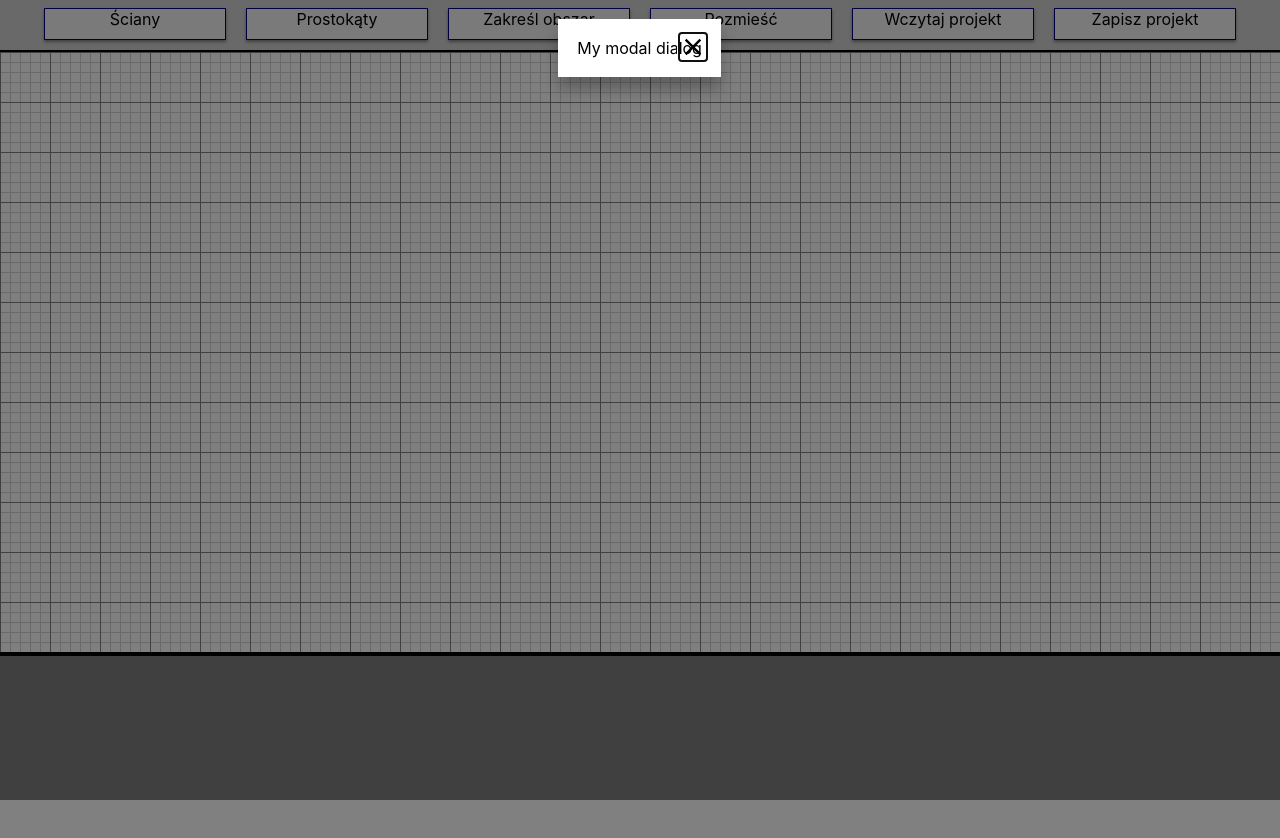
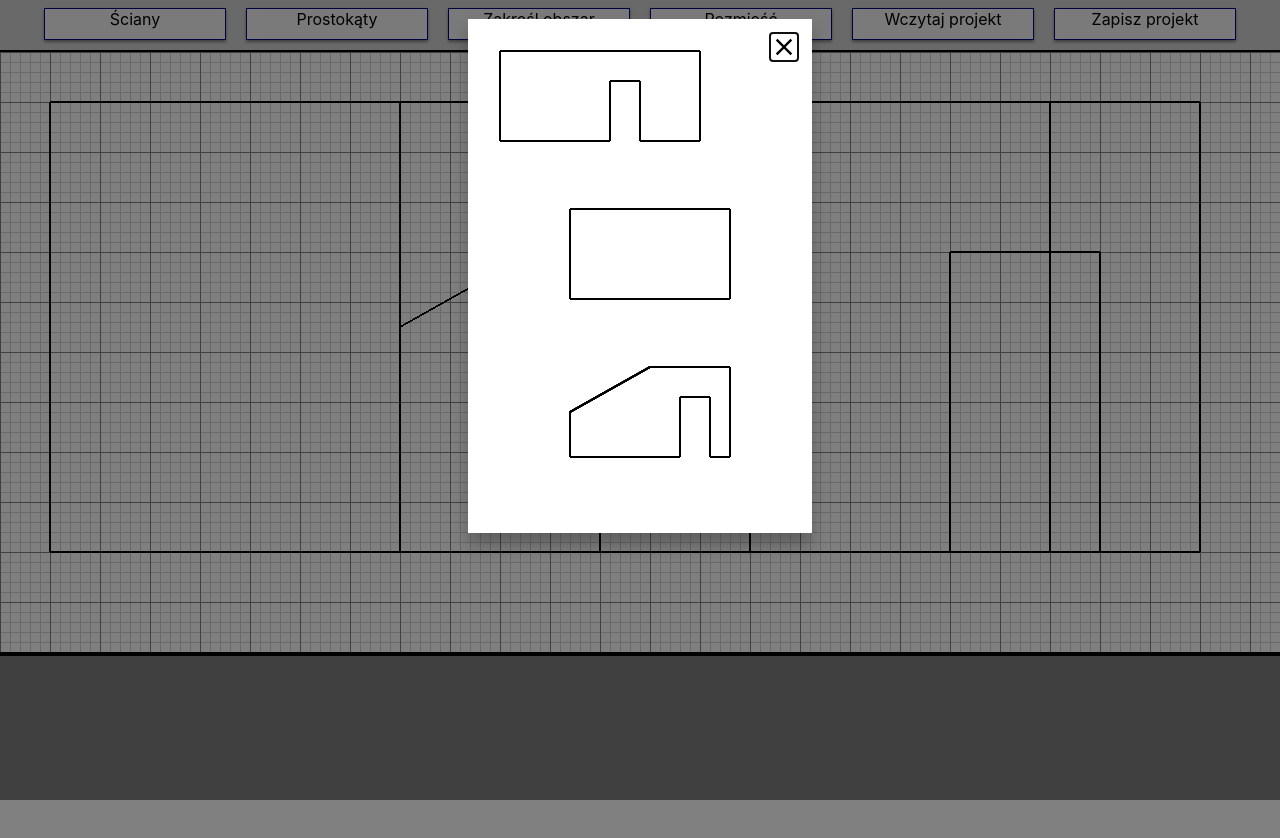
Before and after one commit to piotrekobi/Interior-Decorator-Project, a React (Create React App) app in the folder frontend/: page / in a window 1280 px wide. Both pictures are taken after a click on the item "Ściany". Shown: the top 838 px of the page. Built offline with nearby package versions, Linux system fonts and the light colour scheme.

Commit message:
Add showing walls in wall picker sub-menu

```diff
--- a/frontend/package.json
+++ b/frontend/package.json
@@ -6,8 +6,10 @@
     "@testing-library/jest-dom": "^5.16.1",
     "@testing-library/react": "^12.1.2",
     "@testing-library/user-event": "^13.5.0",
+    "lodash.clonedeep": "^4.5.0",
     "react": "^17.0.2",
     "react-dom": "^17.0.2",
+    "react-grid-layout": "^1.3.0",
     "react-modal": "^3.14.4",
     "react-responsive-modal": "^6.2.0",
     "react-scripts": "^4.0.3",
--- /dev/null
+++ b/frontend/public/walls.json
@@ -0,0 +1,135 @@
+[
+  {
+    "vertices": [
+      {
+        "x": 50,
+        "y": 50
+      },
+      {
+        "x": 1050,
+        "y": 50
+      },
+      {
+        "x": 1050,
+        "y": 500
+      },
+      {
+        "x": 750,
+        "y": 500
+      },
+      {
+        "x": 750,
+        "y": 200
+      },
+      {
+        "x": 600,
+        "y": 200
+      },
+      {
+        "x": 600,
+        "y": 500
+      },
+      {
+        "x": 50,
+        "y": 500
+      }
+    ],
+    "top": 50,
+    "bottom": 500,
+    "left": 400,
+    "right": 1200,
+    "topleft": [],
+    "topright": [],
+    "holes": []
+  },
+  {
+    "vertices": [
+      {
+        "x": 400,
+        "y": 50
+      },
+      {
+        "x": 1200,
+        "y": 50
+      },
+      {
+        "x": 1200,
+        "y": 500
+      },
+      {
+        "x": 400,
+        "y": 500
+      }
+    ],
+    "top": 50,
+    "bottom": 500,
+    "left": 400,
+    "right": 1200,
+    "topleft": [],
+    "topright": [],
+    "holes": []
+  },
+  {
+    "vertices": [
+      {
+        "x": 400,
+        "y": 275
+      },
+      {
+        "x": 800,
+        "y": 50
+      },
+      {
+        "x": 1200,
+        "y": 50
+      },
+      {
+        "x": 1200,
+        "y": 500
+      },
+      {
+        "x": 1100,
+        "y": 500
+      },
+      {
+        "x": 1100,
+        "y": 200
+      },
+      {
+        "x": 950,
+        "y": 200
+      },
+      {
+        "x": 950,
+        "y": 500
+      },
+      {
+        "x": 400,
+        "y": 500
+      }
+    ],
+    "top": 50,
+    "bottom": 500,
+    "left": 400,
+    "right": 1200,
+    "topleft": [
+      {
+        "x": 400,
+        "y": 275
+      },
+      {
+        "x": 800,
+        "y": 50
+      }
+    ],
+    "topright": [],
+    "holes": [
+      {
+        "centerx": 1025,
+        "centery": 350,
+        "width": 150,
+        "height": 300
+      }
+    ]
+  }
+]
--- a/frontend/src/App.js
+++ b/frontend/src/App.js
@@ -1,20 +1,20 @@
-import logo from './logo.svg';
 import './App.css';
-import { Component } from 'react';
+import { Component, createRef } from 'react';
 import MenuZone from './components/MenuZone';
 import DragZone from './components/DragZone';
 import SpawnZone from './components/SpawnZone';
-import WallPicker from './components/WallPicker';
 
 class App extends Component {
+  constructor(props){
+    super(props);
+    this.mainCanvas = createRef();
+  }
   render() {
     return (
       <body>
-        <MenuZone/>
-        <DragZone/>
+        <MenuZone mainCanvas={this.mainCanvas}/>
+        <DragZone mainCanvas={this.mainCanvas}/>
         <SpawnZone/>
-
-        <WallPicker />
       </body>
     );
   }
--- a/frontend/src/components/DragZone.js
+++ b/frontend/src/components/DragZone.js
@@ -1,10 +1,22 @@
-import { Component } from "react";
+import { Component, createRef } from "react";
 import styles from "./DragZone.module.css"
 
 export default class DragZone extends Component{
+    constructor(props){
+        super(props);
+    }
+
+    componentDidMount() {
+        this.props.mainCanvas.current.width = window.innerWidth;
+        this.props.mainCanvas.current.height = window.innerHeight - 175;
+        this.props.mainCanvas.current.style.position = "absolute";
+    }
+
     render() {
         return (
-            <div className={styles.dragZone}></div>
+            <div className={styles.dragZone}>
+                <canvas ref={this.props.mainCanvas}></canvas>
+            </div>
         )
     }
 }
--- a/frontend/src/components/MenuZone.js
+++ b/frontend/src/components/MenuZone.js
@@ -1,5 +1,4 @@
 import { Component, createRef } from "react";
-import ReactDOM from 'react-dom'
 import styles from"./MenuZone.module.css";
 import WallPicker from "./WallPicker";
 
@@ -18,7 +17,8 @@ export default class MenuZone extends Component {
             <div className={styles.menu}>
                 <ul className={styles.list}>
                     <li className={styles.button} onClick={this.showWallPicker}>Ściany</li>
-                    <WallPicker ref={this.wallPicker}/>
+                    <WallPicker ref={this.wallPicker} mainCanvas={this.props.mainCanvas}/>
+
                     <li className={styles.button}>Prostokąty</li>
                     <li className={styles.button}>Zakreśl obszar</li>
                     <li className={styles.button}>Rozmieść</li>
--- a/frontend/src/components/WallPicker.js
+++ b/frontend/src/components/WallPicker.js
@@ -1,24 +1,116 @@
-import { Component } from 'react';
+import { Component, createRef } from 'react';
 import Modal from 'react-responsive-modal'
 import 'react-responsive-modal/styles.css'
+import {Responsive, WidthProvider} from 'react-grid-layout'
+import GridLayout from 'react-grid-layout';
+import cloneDeep from 'lodash.clonedeep'
 
 export default class WallPicker extends Component {
     constructor(props){
         super(props);
         this.state = {
-            isModalOpen : false
+            isModalOpen : false,
+            wallsJson : [],
         }
+        this.miniWallsRefs = [];
     }
 
     toggleModal = () => {
         this.setState({isModalOpen : !this.state.isModalOpen});
     }
 
+    async componentDidMount() {
+        fetch("./walls.json",
+            {
+                headers: {
+                    'Content-Type': 'application/json',
+                    'Accept': 'application/json'
+                }
+            })
+            .then(res => res.json())
+            .then(json => this.setState({wallsJson: json}));
+    }
+
+    renderWallsGrid = () => {
+        return this.state.wallsJson.map((data, index) => {
+            var miniWallRef = createRef();
+            this.miniWallsRefs.push(miniWallRef);
+            return(
+                <tr>
+                    <th onClick={this.changeWall(data.vertices)}>
+                        <MiniWall specs={data} ref={miniWallRef}/>
+                    </th>
+                </tr>
+
+            )
+        })
+    }
+
+    changeWall = (vertices) => {
+        var ctx = this.props.mainCanvas.current.getContext("2d");
+        ctx.clearRect(0, 0, this.props.mainCanvas.width, this.props.mainCanvas.height);
+        ctx.beginPath();
+
+        var prevKey;
+        for (var key in vertices){
+            ctx.moveTo(vertices[key]['x'], vertices[key]['y']);
+            if (prevKey != null){
+                ctx.lineTo(vertices[prevKey]['x'], vertices[prevKey]['y']);
+            }
+            ctx.stroke();
+            prevKey = key;
+        }
+        ctx.moveTo(vertices[0]['x'], vertices[0]['y']);
+        ctx.lineTo(vertices[prevKey]['x'], vertices[prevKey]['y']);
+        ctx.stroke();
+    }
+
     render() {
         return(
             <Modal open={this.state.isModalOpen} onClose={this.toggleModal}>
-                <div>My modal dialog</div>
+                <table>
+                    <tbody>
+                        {this.renderWallsGrid()}
+                    </tbody>
+                </table>
             </Modal>
         )
     }
 }
+
+class MiniWall extends Component{
+    constructor(params){
+        super(params);
+        this.specs = params.specs;
+        this.canvas = createRef();
+    }
+
+    componentDidMount = () => {
+        var miniCtx = this.canvas.current.getContext("2d");
+        var points = cloneDeep(this.specs.vertices)
+
+        var prev_key = null;
+        miniCtx.beginPath();
+        miniCtx.lineWidth = 2;
+        for (var key in points){
+            points[key]['x'] = points[key]['x'] / 5;
+            points[key]['y'] = points[key]['y'] / 5;
+
+            miniCtx.moveTo(points[key]['x'], points[key]['y']);
+            if (prev_key != null){
+                miniCtx.lineTo(points[prev_key]['x'], points[prev_key]['y']);
+            }
+            miniCtx.stroke();
+            prev_key = key;
+        }
+        miniCtx.moveTo(points[0]['x'], points[0]['y']);
+        miniCtx.lineTo(points[prev_key]['x'], points[prev_key]['y']);
+        miniCtx.stroke();
+    }
+
+    render() {
+        return(
+            <canvas ref={this.canvas}></canvas>
+        )
+    }
+}
```
Also changed, not shown: frontend/src/walls.json (added, +135 -0 lines), 1 other file (tests, documents, lock files or other folders).
